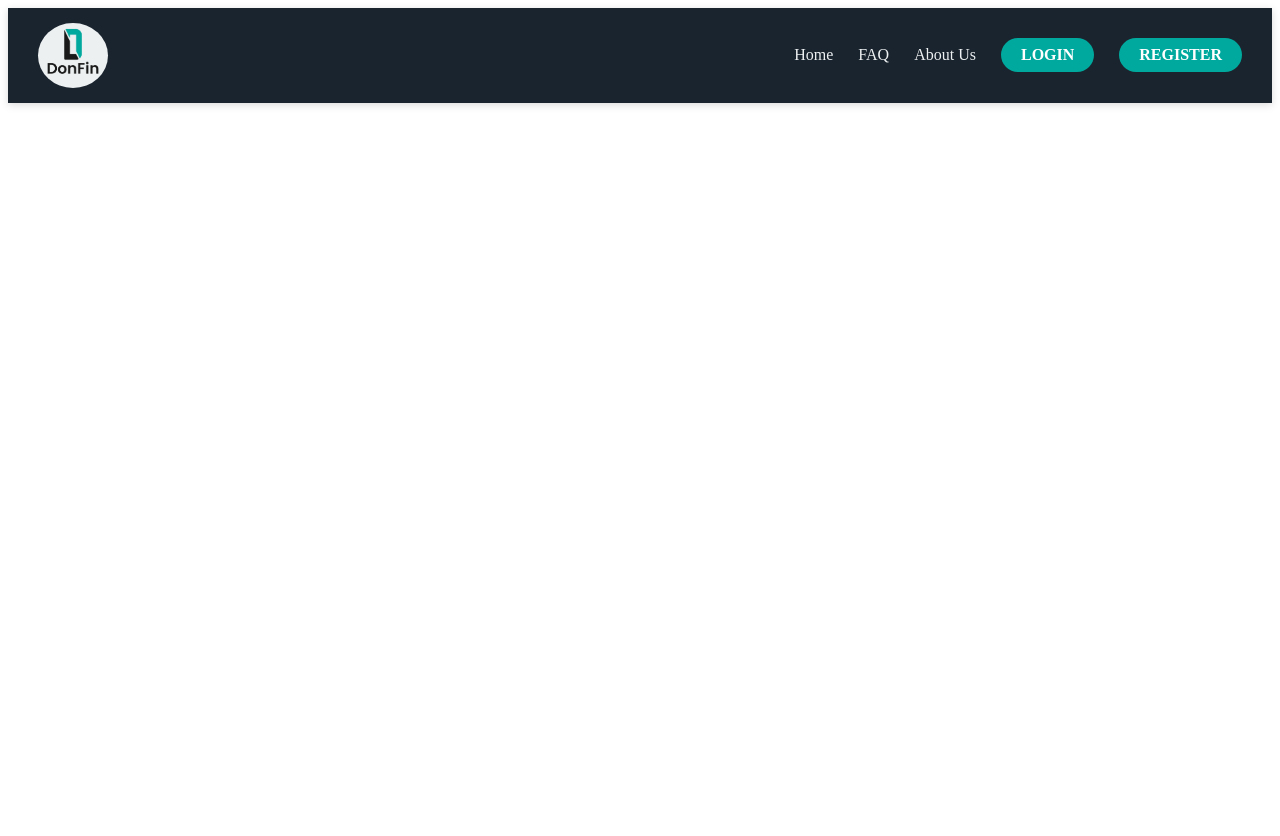
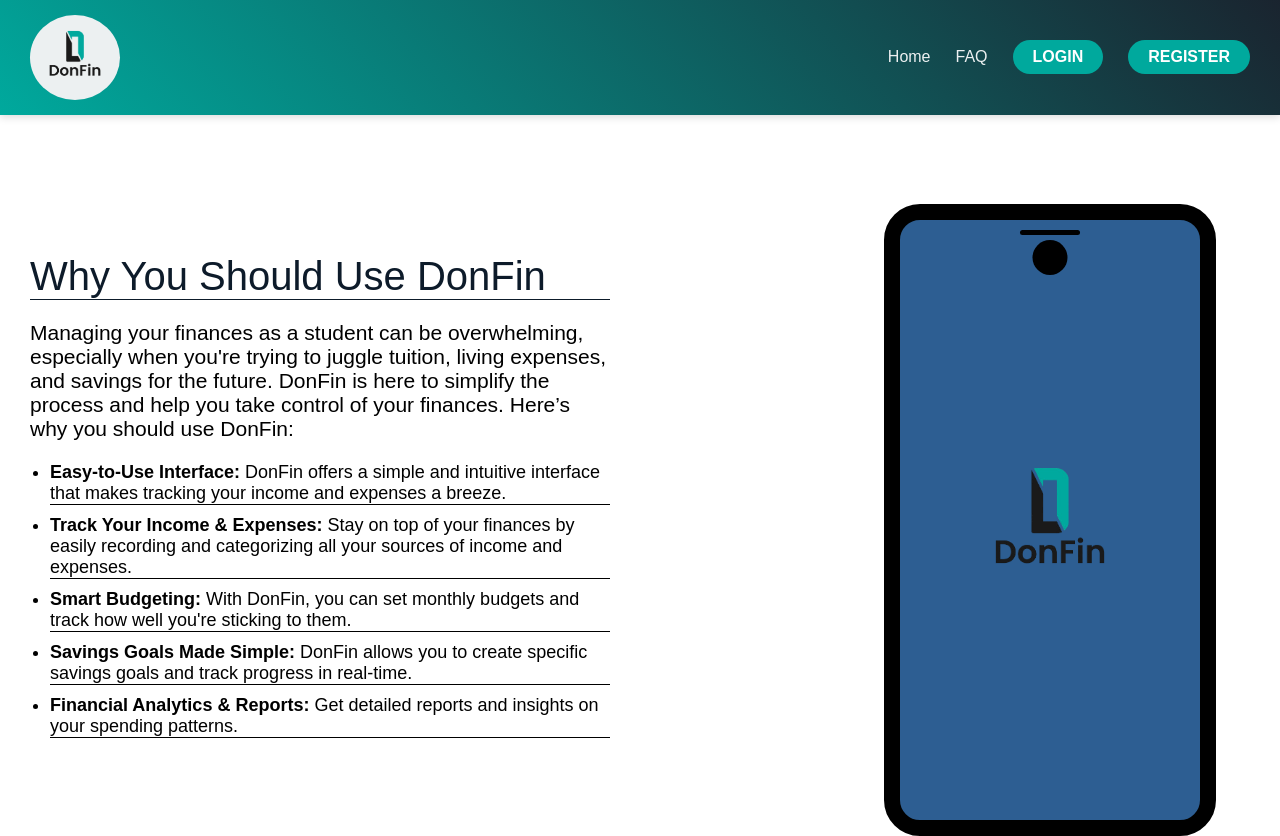
Before and after one commit to EngineerSami/DonFin, a React (Vite) app in the folder DonFin/client/: page / in a window 1280 px wide. Before the commit the page ends 800 px from the top, so only its background shows below. Built offline with nearby package versions, Linux system fonts and the light colour scheme.

Commit message:
add home page

```diff
--- a/DonFin/client/index.html
+++ b/DonFin/client/index.html
@@ -2,8 +2,9 @@
 <html lang="en">
   <head>
     <meta charset="UTF-8" />
+    <link rel="icon" href="./src/images/Logo.png"  />
     <meta name="viewport" content="width=device-width, initial-scale=1.0" />
-    <title>MediTracker</title>
+    <title>DonFin</title>
   </head>
   <body>
     <div id="root"></div>
--- a/DonFin/client/src/App.jsx
+++ b/DonFin/client/src/App.jsx
@@ -1,11 +1,15 @@
 import React from "react";
 import { BrowserRouter as Router, Routes, Route, Navigate } from "react-router-dom";
-import Login from "./Components/TopBar";
-import TopBar from "./Components/TopBar";
+import Home from "./Components/Home";
+import "./main.css"
 
 const App = () => {
     return (
-        <TopBar/>
+        <Router>
+        <Routes>
+          <Route path="/" element={<Home />} />
+        </Routes>
+      </Router>
     );
 };
 
--- /dev/null
+++ b/DonFin/client/src/Components/Home.jsx
@@ -0,0 +1,45 @@
+import React from "react";
+import TopBar from "./TopBar";
+import "../Styles/Home.css";
+import image from "../images/Logo.png";
+import Footer from "./footer";
+
+function Home() {
+  return (
+    <div>
+      <TopBar />
+      <div className="container">
+        <div className="text-container">
+          <p className="title">Why You Should Use DonFin</p>
+          <p style={{fontSize:"21px" , marginLeft:"20px"}}>
+            Managing your finances as a student can be overwhelming, especially
+            when you're trying to juggle tuition, living expenses, and savings
+            for the future. DonFin is here to simplify the process and help you
+            take control of your finances. Here’s why you should use DonFin:
+          </p>
+          <ul>
+            <li><strong>Easy-to-Use Interface:</strong> DonFin offers a simple and intuitive interface that makes tracking your income and expenses a breeze.</li>
+            <li><strong>Track Your Income & Expenses:</strong> Stay on top of your finances by easily recording and categorizing all your sources of income and expenses.</li>
+            <li><strong>Smart Budgeting:</strong> With DonFin, you can set monthly budgets and track how well you're sticking to them.</li>
+            <li><strong>Savings Goals Made Simple:</strong> DonFin allows you to create specific savings goals and track progress in real-time.</li>
+            <li><strong>Financial Analytics & Reports:</strong> Get detailed reports and insights on your spending patterns.</li>
+          </ul>
+        </div>
+
+        <div className="phone-frame">
+          <div className="logo-phone">
+            <img
+              alt="Logo of a running person with Arabic text below"
+              height="100"
+              src={image}
+              width="100"
+            />
+          </div>
+        </div>
+      </div>
+
+    </div>
+  );
+}
+
+export default Home;
--- a/DonFin/client/src/Components/TopBar.jsx
+++ b/DonFin/client/src/Components/TopBar.jsx
@@ -11,7 +11,6 @@
       <nav className="nav-links">
         <a href="/" className="nav-link">Home</a>
         <a href="/faq" className="nav-link">FAQ</a>
-        <a href="/about" className="nav-link">About Us</a>
         <a href="/login" className="login-btn nav-link">Login</a>
         <a href="/register" className="register-btn nav-link">Register</a>
       </nav>
--- /dev/null
+++ b/DonFin/client/src/Styles/Home.css
@@ -0,0 +1,80 @@
+.container {
+    display: flex;
+    justify-content: space-between;
+    align-items: flex-start;
+    margin-top: 7%;
+    margin-right: 5%;
+  }
+
+  .text-container {
+    max-width: 600px;
+    text-align: left;
+    padding: 10px;
+  }
+
+  .title {
+    color: #0d1b2a;
+    font-size: 40px;
+    margin-bottom: 20px;
+    border-bottom: 1px solid #0d1b2a;
+    margin-left:20px;
+  }
+
+  .phone-frame {
+    width: 300px;
+    height: 600px;
+    border: 16px solid black;
+    border-radius: 36px;
+    position: relative;
+    background-color: #2d5e92;
+  }
+
+  .phone-frame::before {
+    content: '';
+    display: block;
+    width: 60px;
+    height: 5px;
+    background: #000;
+    border-radius: 10px;
+    position: absolute;
+    top: 10px;
+    left: 50%;
+    transform: translateX(-50%);
+  }
+
+  .phone-frame::after {
+    content: '';
+    display: block;
+    width: 35px;
+    height: 35px;
+    background: #000;
+    border-radius: 50%;
+    position: absolute;
+    top: 20px;
+    left: 50%;
+    transform: translateX(-50%);
+  }
+
+  .logo-phone {
+    position: absolute;
+    top: 50%;
+    left: 50%;
+    transform: translate(-50%, -50%);
+  }
+
+  .logo-phone img {
+    width: 150px;
+    height: auto;
+  }
+
+  ul {
+    list-style-type: disc;
+    padding-left: 20px;
+  }
+
+  ul li {
+    margin-bottom: 10px;
+    font-size: 18px;
+    border-bottom: 1px solid #000;
+    margin-left:20px;
+  }
--- a/DonFin/client/src/Styles/TopBar.css
+++ b/DonFin/client/src/Styles/TopBar.css
@@ -1,9 +1,10 @@
+  /* TopBar Styles */
   .top-bar {
     display: flex;
     justify-content: space-between;
     align-items: center;
     padding: 15px 30px;
-    background-color: #1a242f; /* Dark blue-gray to complement the logo */
+    background: linear-gradient(45deg, #00a99d, #1a242f); /* Gradient background for a modern look */
     box-shadow: 0 2px 8px rgba(0, 0, 0, 0.15);
     position: sticky;
     top: 0;
@@ -14,11 +15,12 @@
   .logo {
     font-size: 24px;
     font-weight: bold;
-    color: #00a99d; /* Teal to match the logo */
+    color: #ffffff; /* White color for contrast */
     text-transform: uppercase;
     letter-spacing: 2px;
     background-color: #ecf0f1;
     border-radius: 50%;
+    padding: 10px;
   }
 
   .logo img {
--- /dev/null
+++ b/DonFin/client/src/main.css
@@ -0,0 +1,6 @@
+body {
+    margin: 0; /* Removes any margin */
+    padding: 0; /* Removes any padding */
+    box-sizing: border-box; /* Makes sure that padding and border are included in the element's total width and height */
+    font-family: Arial, sans-serif; /* Set a default font if needed */
+}
```
Also changed, not shown: package.json (deleted, +0 -18 lines), DonFin/client/src/Components/FAQ.jsx (added). Lines whose indentation alone changed are shown as unchanged.
